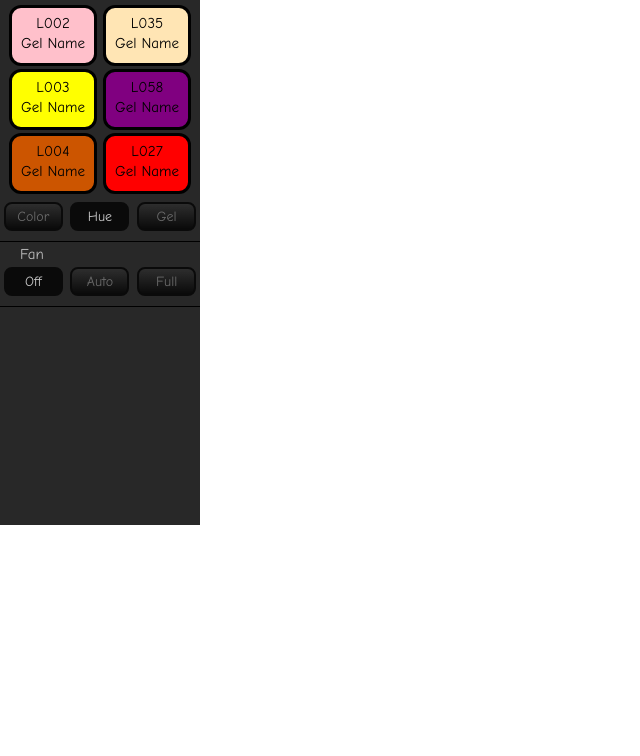
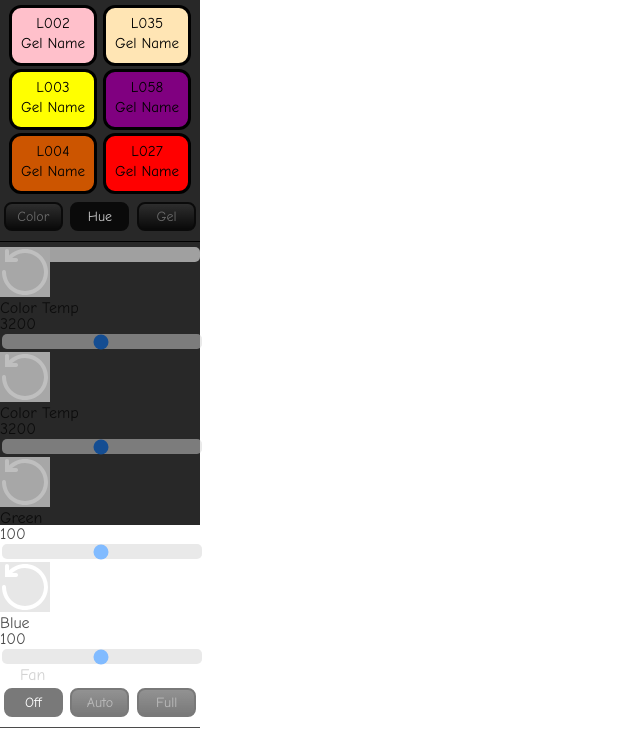
Before and after one commit to MARQUEZ93/racknerMockup, a React app: page / in a window 1280 px wide. Shown: the whole page, without its empty margins (0-640 px from the left). Built offline with nearby package versions, Linux system fonts and the light colour scheme.

Commit message:
bottom section boilerplate

```diff
--- /dev/null
+++ b/assets/slider.css
@@ -0,0 +1,15 @@
+.slider {
+  -webkit-appearance: none;
+  width: 100%;
+  height: 15px;
+  border-radius: 5px;
+  background: #d3d3d3;
+  outline: none;
+  opacity: 0.7;
+  -webkit-transition: .2s;
+  transition: opacity .2s;
+}
+
+.slider:hover {
+  opacity: 1;
+}
--- a/index.html
+++ b/index.html
@@ -5,6 +5,7 @@
 	<script src="bundle.js"></script>
 	 <link rel="stylesheet" href="./assets/styles.css">
 	 <link rel="stylesheet" href="./assets/reset.css">
+	 <link rel="stylesheet" href="./assets/slider.css">
 	 <script src="https://ajax.googleapis.com/ajax/libs/jquery/3.3.1/jquery.min.js"></script>
 </head>
 <body>
--- a/lib/App.js
+++ b/lib/App.js
@@ -1,5 +1,6 @@
 import React from 'react';
 import Gel from './Gel';
+import Slider from './Slider';
 
 class App extends React.Component {
   constructor(props) {
@@ -10,6 +11,7 @@ class App extends React.Component {
     return (
       <div className="app">
         <Gel />
+        <Slider />
       </div>
     );
   }
--- a/lib/Gel.js
+++ b/lib/Gel.js
@@ -45,7 +45,8 @@ class Gel extends React.Component {
   }
   componentWillUnmount(){
     //turn off subscription(s)
-    $(".button").off("click");
+    $(".fanButton").off("click");
+    $(".topButton").off("click");
   }
 
   renderGels() {
@@ -85,21 +86,12 @@ class Gel extends React.Component {
       </div>
     );
   }
-  renderFan() {
-    return (
-      <div className="fanDiv">
-        <p className="fanHeader">Fan</p>
-        {this.renderButtons('Off', 'Auto', 'Full', "fanButton", "Fan")}
-      </div>
-    );
-  }
 
   render() {
     return (
       <div className="gel">
         {this.renderGels()}
         {this.renderButtons('Color', 'Hue', 'Gel', "topButton")}
-        {this.renderFan()}
       </div>
     );
   }
--- /dev/null
+++ b/lib/Slider.jsx
@@ -0,0 +1,98 @@
+import React from 'react';
+
+//taken from icons8.com
+const arrowSVG = (<svg xmlns="http://www.w3.org/2000/svg" x="0px" y="0px"
+width="50" height="50" viewBox="0 0 224 224" style={{fillColor:"#000000"}}><g fill="none" fillRule="nonzero"
+stroke="none" strokeWidth="1" strokeLinecap="butt" strokeLinejoin="miter" strokeMiterlimit="10" strokeDasharray="" strokeDashoffset="0"
+fontFamily="none" fontWeight="none" fontSize="none" textAnchor="none" style={{mixBlendMode: "normal"}}><path d="M0,224v-224h224v224z" fill="#dddddd"></path>
+<g fill="#ffffff"><path d="M31.22875,8.8375c-4.94502,0.07247 -8.89639,4.13741 -8.82875,9.0825v49.28h49.28c3.2313,0.0457 6.23689,-1.652 7.86587,-4.44302c1.62898,-2.79102 1.62898,-6.24294 0,-9.03396c-1.62898,-2.79102 -4.63458,-4.48872 -7.86587,-4.44302h-17.185c15.1364,-13.89584 35.27762,-22.4 57.505,-22.4c47.11672,0 85.12,38.00328 85.12,85.12c0,47.11672 -38.00328,85.12 -85.12,85.12c-47.11672,0 -85.12,-38.00328 -85.12,-85.12c0.0457,-3.2313 -1.652,-6.23689 -4.44302,-7.86587c-2.79102,-1.62898 -6.24294,-1.62898 -9.03396,0c-2.79102,1.62898 -4.48872,4.63458 -4.44302,7.86587c0,56.80136 46.23864,103.04 103.04,103.04c56.80136,0 103.04,-46.23864 103.04,-103.04c0,-56.80136 -46.23864,-103.04 -103.04,-103.04c-27.81428,0 -53.12362,11.06601 -71.68,29.0325v-20.0725c0.03311,-2.42035 -0.91437,-4.75114 -2.6268,-6.46192c-1.71243,-1.71078 -4.04413,-2.65601 -6.46445,-2.62058z">
+</path></g></g></svg>);
+
+class Slider extends React.Component {
+  constructor(props) {
+    super(props);
+  }
+  componentDidMount(){
+    $( document ).ready(function() {
+      $( ".fanButton" ).each(function( index ) {
+        if (this.children[0].textContent === "Off"){
+          $(this).addClass("selectedFanButton");
+          return false; //break loop
+        }
+      });
+    });
+    $(".fanButton").click(function(){
+      if (!$(this).hasClass('selectedFanButton')){
+        $( ".fanButton" ).each(function( index ) {
+          if ($(this).hasClass("selectedFanButton")){
+            $(this).removeClass('selectedFanButton');
+            return false; //break loop
+          }
+        });
+        $(this).addClass('selectedFanButton');
+      }
+    });
+  }
+  componentWillUnmount(){
+    //turn off subscription(s)
+    $(".fanButton").off("click");
+  }
+  renderButtons(type1, type2, type3, className) {
+    return (
+      <div className="threeButtons">
+        {this.button(type1, className)}
+        {this.button(type2, className)}
+        {this.button(type3, className)}
+      </div>
+    );
+
+  }
+  button(text, className){
+    return (
+      <div className={className}>
+      <p>{text}</p>
+      </div>
+    );
+  }
+  renderFan() {
+    return (
+      <div className="fanDiv">
+        <p className="fanHeader">Fan</p>
+        {this.renderButtons('Off', 'Auto', 'Full', "fanButton", "Fan")}
+      </div>
+    );
+  }
+  sliderRow(name, max, units=null){
+    return (
+      <div className="sliderRow">
+        <div className="topSliderRow">
+          {arrowSVG}
+          <p>{name}</p>
+          <p>{max}</p>
+        </div>
+        <div className="bottomSliderRow">
+          <input type="range" min="1" max="100" value="50" className="slider" id="myRange" />
+        </div>
+      </div>
+    );
+
+  }
+  renderRows() {
+    let arr = [this.sliderRow("Color Temp", 3200, "K"), this.sliderRow("Color Temp", 3200, "K"),
+      this.sliderRow("Green", 100), this.sliderRow("Blue", 100)];
+    return (
+      arr
+    );
+  }
+
+  render() {
+    return (
+      <div className="slider">
+        {this.renderRows()}
+        {this.renderFan()}
+      </div>
+    );
+  }
+}
+
+export default Slider;
```
